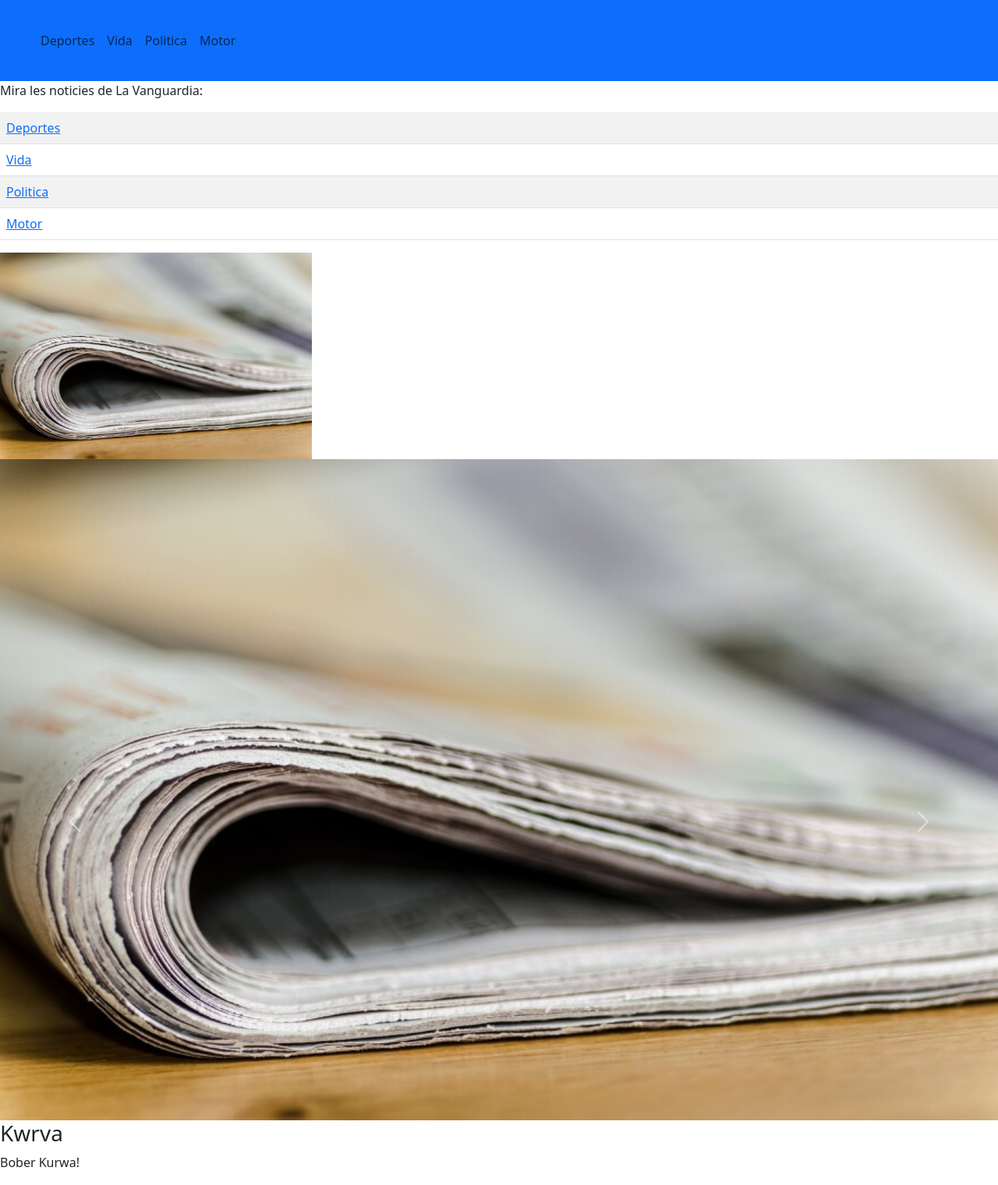
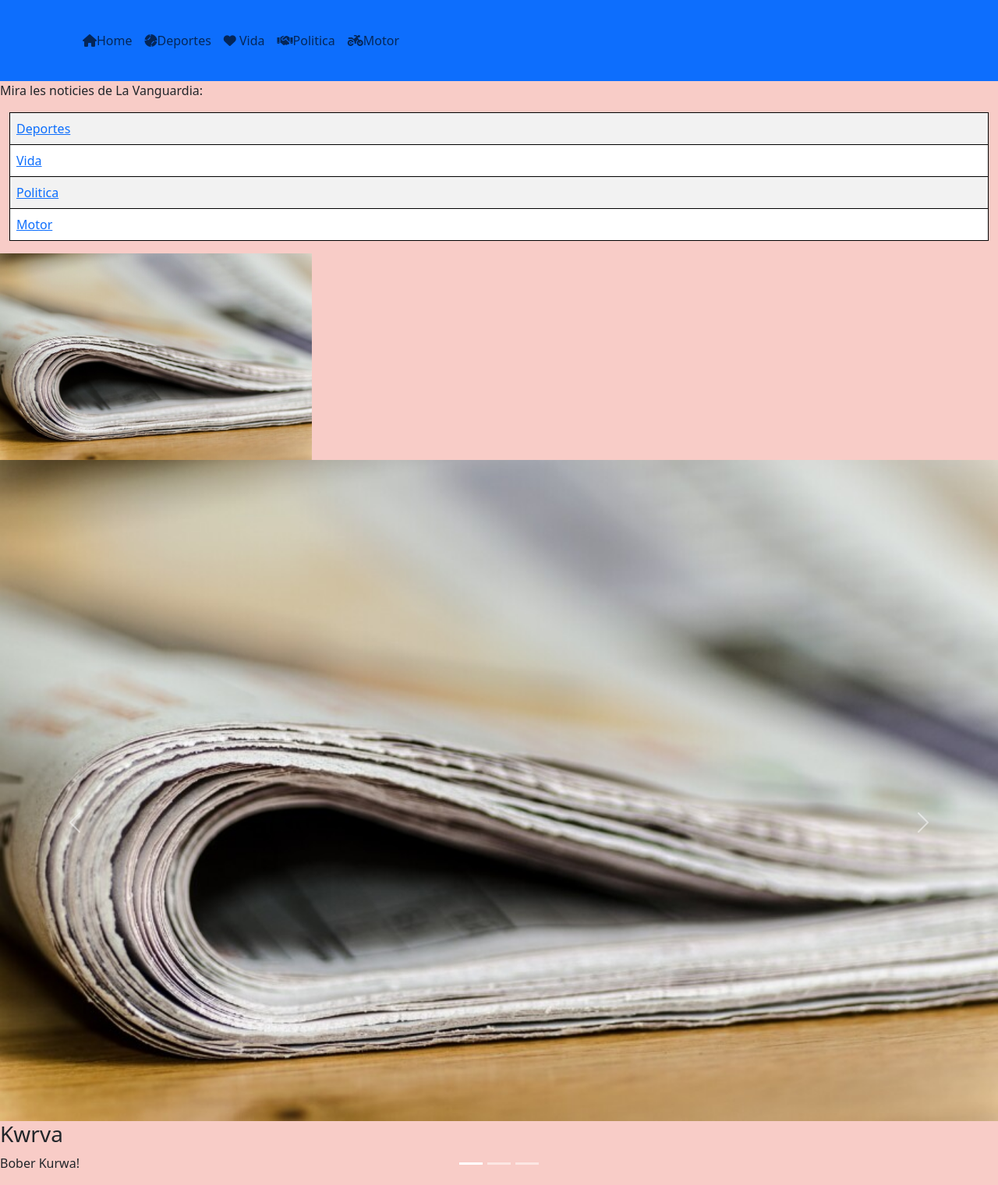
Before and after one commit to dcanomASIX1/ProgecteM04_Flask-rss, a Flask app: page / in a window 1280 px wide. Shown: the whole page at 78% size. Before the commit the page ends 1497 px from the top, so only its background shows below. Run offline with Flask 3, Linux system fonts and the light colour scheme; some libraries are stand-ins or nearby versions.

Commit message:
Coomit b0.4 2024-05-14

```diff
--- a/static/css/style.css
+++ b/static/css/style.css
@@ -2,3 +2,19 @@ img {
     width: 400px;
     height: auto;
 }
+
+.row.lista > div:nth-child(odd) {
+    background-color: rgb(243, 150, 139); /* Cambia #color1 por el color que quieras para las noticias impares */
+}
+
+.row.lista > div:hover {
+    background-color: rgb(202, 202, 202); /* Cambia #color3 por el color que quieras cuando el ratón pasa por encima */
+}
+
+body{
+    background-color: rgb(248, 204, 199);
+
+  }
+  .nav-item > a:hover {
+    background-color: rgb(202, 202, 202); /* Cambia #color3 por el color que quieras cuando el ratón pasa por encima */
+}
--- a/templates/index.html
+++ b/templates/index.html
@@ -6,28 +6,37 @@
     <link rel="stylesheet" href="/static/css/style.css">
     <link href="https://cdn.jsdelivr.net/npm/bootstrap@5.3.3/dist/css/bootstrap.min.css" rel="stylesheet"
     integrity="sha384-QWTKZyjpPEjISv5WaRU9OFeRpok6YctnYmDr5pNlyT2bRjXh0JMhjY6hW+ALEwIH" crossorigin="anonymous">
+    <link rel="stylesheet" href="https://cdnjs.cloudflare.com/ajax/libs/font-awesome/6.1.0/css/all.min.css">
+    <style>
+      body{
+        background-color: rgb(248, 204, 199);
 
+      }
 
+    </style>
 
     <title>Diaris!</title>
 </head>
 <body>
     <nav class="navbar navbar-expand-sm  text-center p-3 bg-primary text-bg-primary ">
 
-        <div class="container-fluid col-xxl-4 ">
+        <div class="container-sm col-xxl-4 ">
           <!-- Links -->
           <ul class="navbar-nav navbar-expand-sm  text-center p-3 bg-primary text-bg-primary ">
             <li class="nav-item" >
-              <a class="nav-link" href="/lavanguardia/deportes">Deportes</a>
-            </li>
-            <li class="nav-item ">
-              <a class="nav-link" href="/lavanguardia/vida">Vida</a>
+              <a class="nav-link"  href="/"><i class="fa-solid fa-house"></i></i>Home</a>
             </li>
             <li class="nav-item" >
-                <a class="nav-link" href="/lavanguardia/politica">Politica</a>
+              <a class="nav-link" href="/lavanguardia/deportes"><i class="fa-solid fa-baseball"></i>Deportes</a>
             </li>
-            <li class="nav-item ">
-                <a class="nav-link" href="/lavanguardia/motor">Motor</a>
+            <li class="nav-item">
+              <a class="nav-link" href="/lavanguardia/vida"><i class="fas fa-heart"></i> Vida</a>
+            </li>
+            <li class="nav-item" >
+                <a class="nav-link" href="/lavanguardia/politica"><i class="fa-solid fa-handshake"></i>Politica</a>
+            </li>
+            <li class="nav-item">
+                <a class="nav-link" href="/lavanguardia/motor"><i class="fa-solid fa-motorcycle"></i>Motor</a>
 
             </li>
           </ul>
@@ -36,8 +45,8 @@
     </nav>
     <p>Mira les noticies de La Vanguardia:</p>
 
-    <div class="table-responsive ">
-    <table class="table table-hover table-striped ">
+    <div class="table-responsive container-fluid">
+    <table class="table table-hover table-striped border border-black">
     <tr>
     <td>
         <a href="/lavanguardia/deportes">Deportes</a>
--- a/templates/lavanguardia.html
+++ b/templates/lavanguardia.html
@@ -12,9 +12,6 @@
         body{
           background-color: rgb(248, 204, 199);
 
-        }
-        .habibi{
-            background-color: rgb(245, 161, 152);
         }
 
       </style>
```
